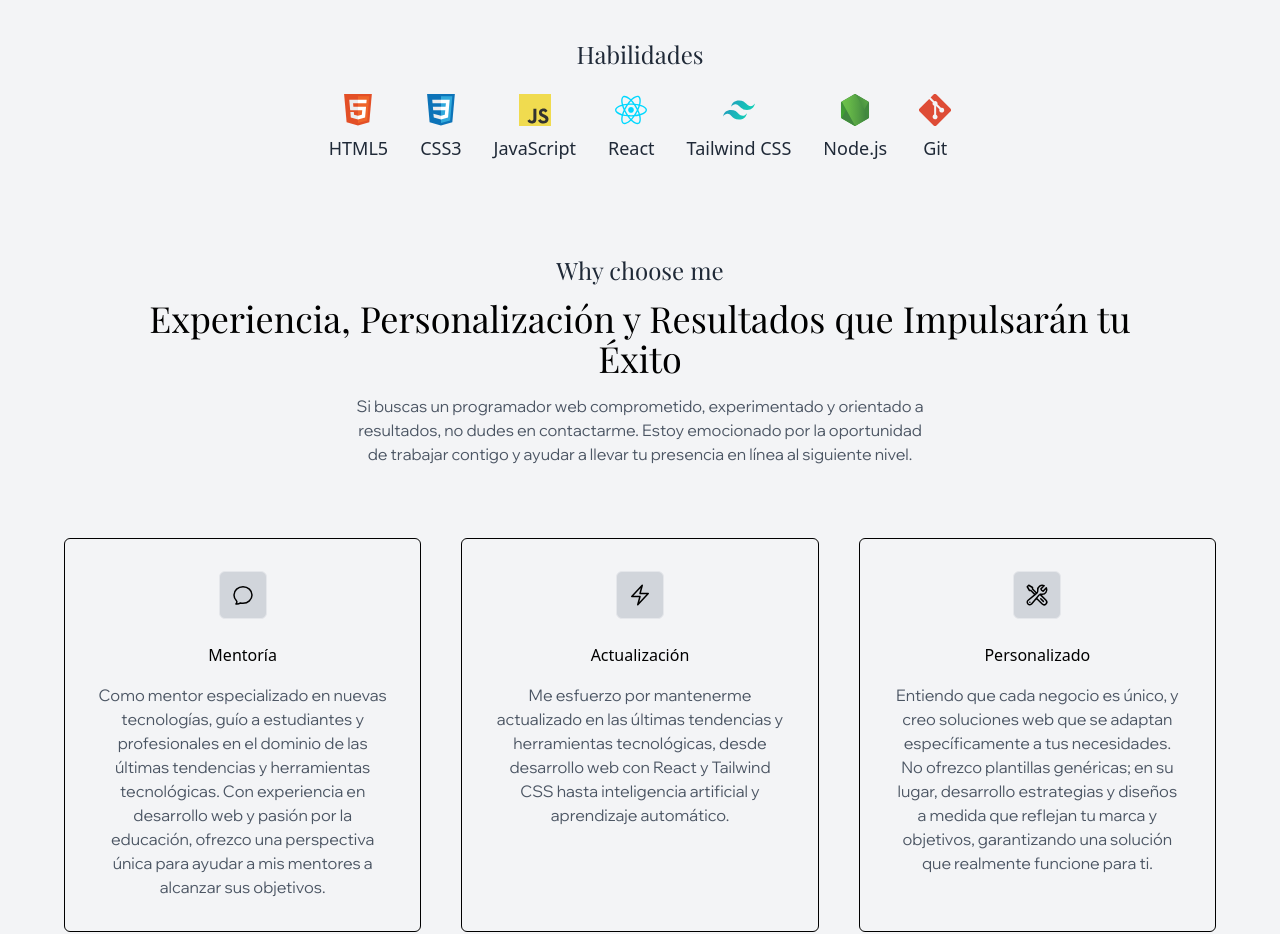
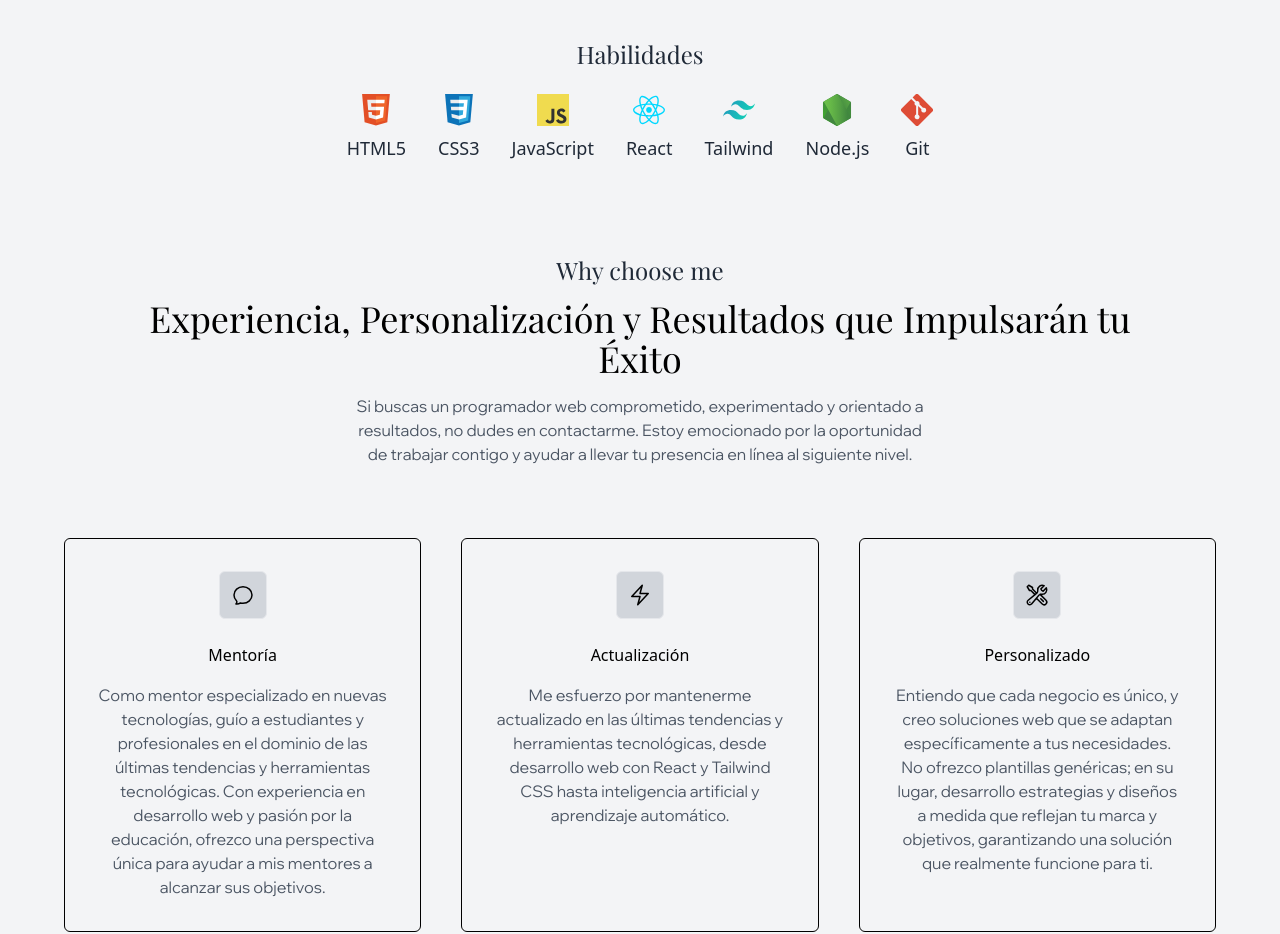
Before and after one commit to OslarCode/codePortfolio, a React (Vite) app: page / in a window 1280 px wide. Shown: the part 2940-3874 px from the top of the page. Built offline with nearby package versions, Linux system fonts and the light colour scheme; a web font is replaced by a local one.

Commit message:
fix-mainContent

```diff
--- a/src/components/MainContent.jsx
+++ b/src/components/MainContent.jsx
@@ -156,7 +156,7 @@
               alt="Tailwind CSS"
               className="w-8 h-8"
             />
-            <p className="mt-2 text-lg font-medium">Tailwind CSS</p>
+            <p className="mt-2 text-lg font-medium">Tailwind</p>
           </div>
           <div className="flex flex-col items-center">
             <img src="./icons/node.svg" alt="Node.js" className="w-8 h-8" />
```
